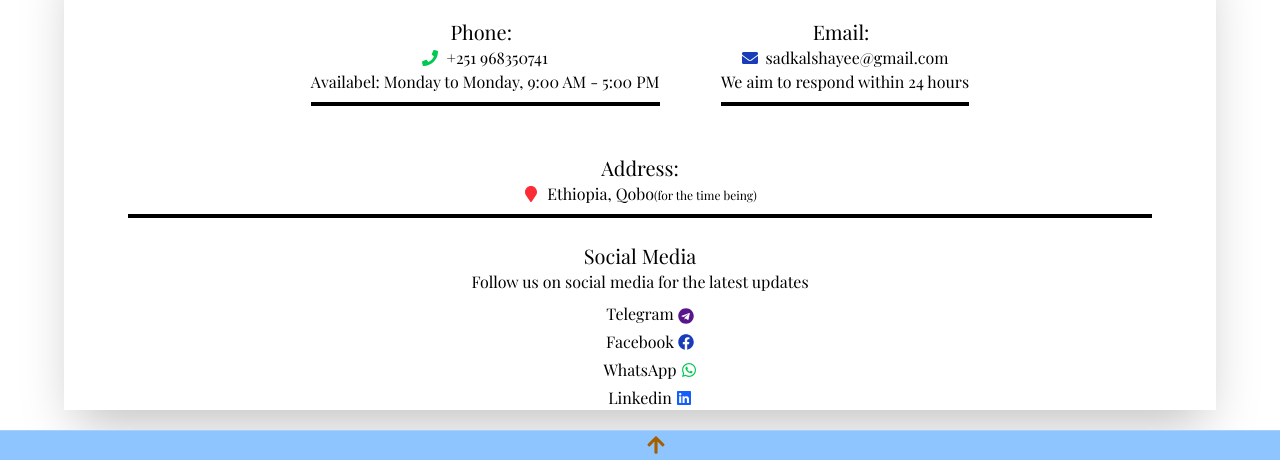
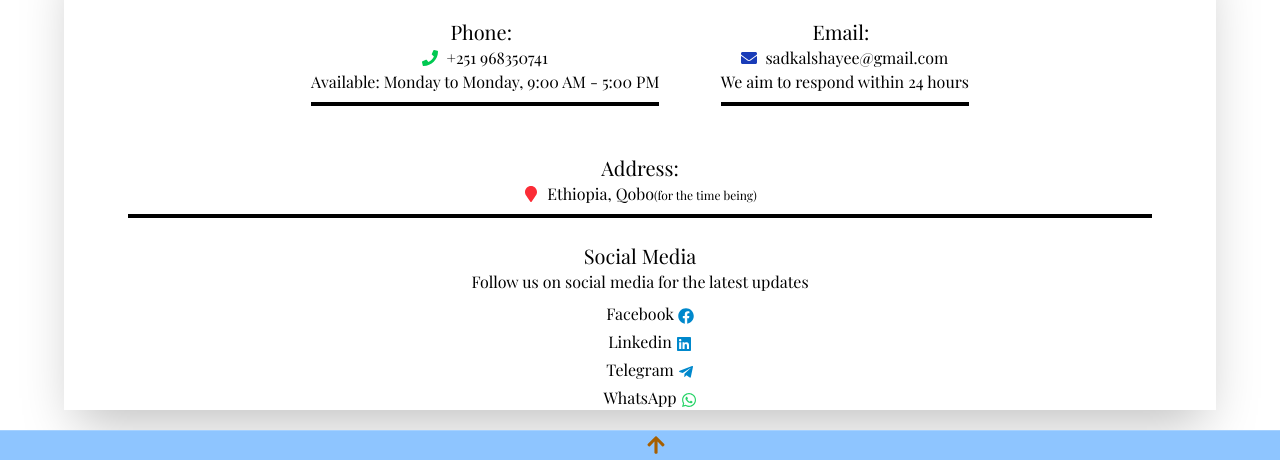
Before and after one commit to kal-aa/kal-commerce, a Next.js app: page /contact-us in a window 1280 px wide. Shown: the part 174-634 px from the top of the page. Built offline with nearby package versions, Linux system fonts and the light colour scheme; no server answers.

Commit message:
update on contacts page

```diff
--- a/app/(post-authorizatoin)/contact-us/page.tsx
+++ b/app/(post-authorizatoin)/contact-us/page.tsx
@@ -3,19 +3,19 @@ import {
   FaPhone,
   FaEnvelope,
   FaLinkedin,
+  FaMapMarker,
+  FaTelegramPlane,
+  FaWhatsapp,
   FaFacebook,
-  FaMapMarker,
-  FaTelegram,
-  FaWhatsapp,
 } from "react-icons/fa";
 
-export default function ContactUsPage() {
+const ContactUs = () => {
   const socailMediaStyle = " hover:text-blue-600 inline";
 
   return (
     <div className="mt-[110px] mx-[5%] px-[5%] md:text-center shadow-2xl">
       <div>
-        <h1 className="text-2xl -ml-1">Contact us</h1>
+        <h1 className="-ml-1 text-2xl">Contact us</h1>
         <p>
           We’re here to help! Feel free to reach out to us using any of the
           methods below.
@@ -23,27 +23,27 @@ export default function ContactUsPage() {
       </div>
       <section className="border-b-4 pb-2 my-6 md:inline-block md:mr-[3%]">
         <h2 className="text-xl md:mr-2">Phone:</h2>
-        <Link href="tel: +251968350741" target="_blank">
-          <FaPhone className="inline mr-2 text-green-500 mb-1" />
+        <a href="tel: +251968350741">
+          <FaPhone className="inline mb-1 mr-2 text-green-500" />
           <p className="inline hover:text-neutral-500">+251 968350741</p>
-        </Link>
-        <p>Availabel: Monday to Monday, 9:00 AM - 5:00 PM</p>
+        </a>
+        <p>Available: Monday to Monday, 9:00 AM - 5:00 PM</p>
       </section>
       <section className="border-b-4 pb-2 md:inline-block md:ml-[3%]">
         <div>
           <h2 className="text-xl md:mr-2">Email:</h2>
-          <Link href="mailto: sadkalshayee@gmail.com" target="_blank">
-            <FaEnvelope className="inline mr-2 text-blue-800 mb-1" />
+          <a href="mailto: sadkalshayee@gmail.com">
+            <FaEnvelope className="inline mb-1 mr-2 text-blue-800" />
             <p className="inline hover:text-neutral-500">
               sadkalshayee@gmail.com
             </p>
-          </Link>
+          </a>
           <p>We aim to respond within 24 hours</p>
         </div>
       </section>
-      <section className="my-6 border-b-4 pb-2">
+      <section className="pb-2 my-6 border-b-4">
         <h2 className="text-xl">Address:</h2>
-        <FaMapMarker className="inline mr-2 mb-1 text-red-500" />
+        <FaMapMarker className="inline mb-1 mr-2 text-red-500" />
         <p className="inline">
           Ethiopia, Qobo<span className="text-xs">(for the time being)</span>
         </p>
@@ -51,31 +51,38 @@ export default function ContactUsPage() {
       <section>
         <h2 className="text-xl">Social Media</h2>
         <p>Follow us on social media for the latest updates</p>
-        <div className="flex flex-col gap-1 mt-2 pl-5 md:items-center">
-          <Link href="https://t.me/@Silent7951" target="_blank">
-            <p className={socailMediaStyle}>Telegram</p>
-            <FaTelegram className="inline text-purple-900 ml-1 dark:text-white" />
-          </Link>
+        <div className="flex flex-col gap-1 pl-5 mt-2 md:items-center">
           <Link
             href="https://web.facebook.com/profile.php?id=61572989257505"
             target="_blank"
           >
-            <p className={socailMediaStyle}>Facebook</p>
-            <FaFacebook className="inline text-blue-800 mb-1 ml-1" />
+            <span className={socailMediaStyle}>Facebook </span>
+            <FaFacebook color="#0088CC" className="inline" />
           </Link>
-          <Link href="https://wa.me/+251968350741" target="_blank">
-            <p className={socailMediaStyle}>WhatsApp</p>
-            <FaWhatsapp className="inline text-green-500 mb-1 ml-1" />
+          <Link href="https://t.me/@Silent7951" target="_blank">
+            <span className={socailMediaStyle}>Linkedin </span>
+            <FaLinkedin color="#0088CC" className="inline" />
           </Link>
           <Link
-            href="https://www.linkedin.com/in/kalab-sisay-881139351/"
+            data-testid="social-media-link"
+            href="https://t.me/@Silent7951"
             target="_blank"
           >
-            <p className={socailMediaStyle}>Linkedin </p>
-            <FaLinkedin className="inline text-blue-600 mb-1" />
+            <span className={socailMediaStyle}>Telegram </span>
+            <FaTelegramPlane color="#0088CC" className="inline" />
+          </Link>
+          <Link
+            data-testid="social-media-link"
+            href="https://wa.me/+251968350741"
+            target="_blank"
+          >
+            <span className={socailMediaStyle}>WhatsApp </span>
+            <FaWhatsapp color="#25D366" className="inline" />
           </Link>
         </div>
       </section>
     </div>
   );
-}
+};
+
+export default ContactUs;
```
